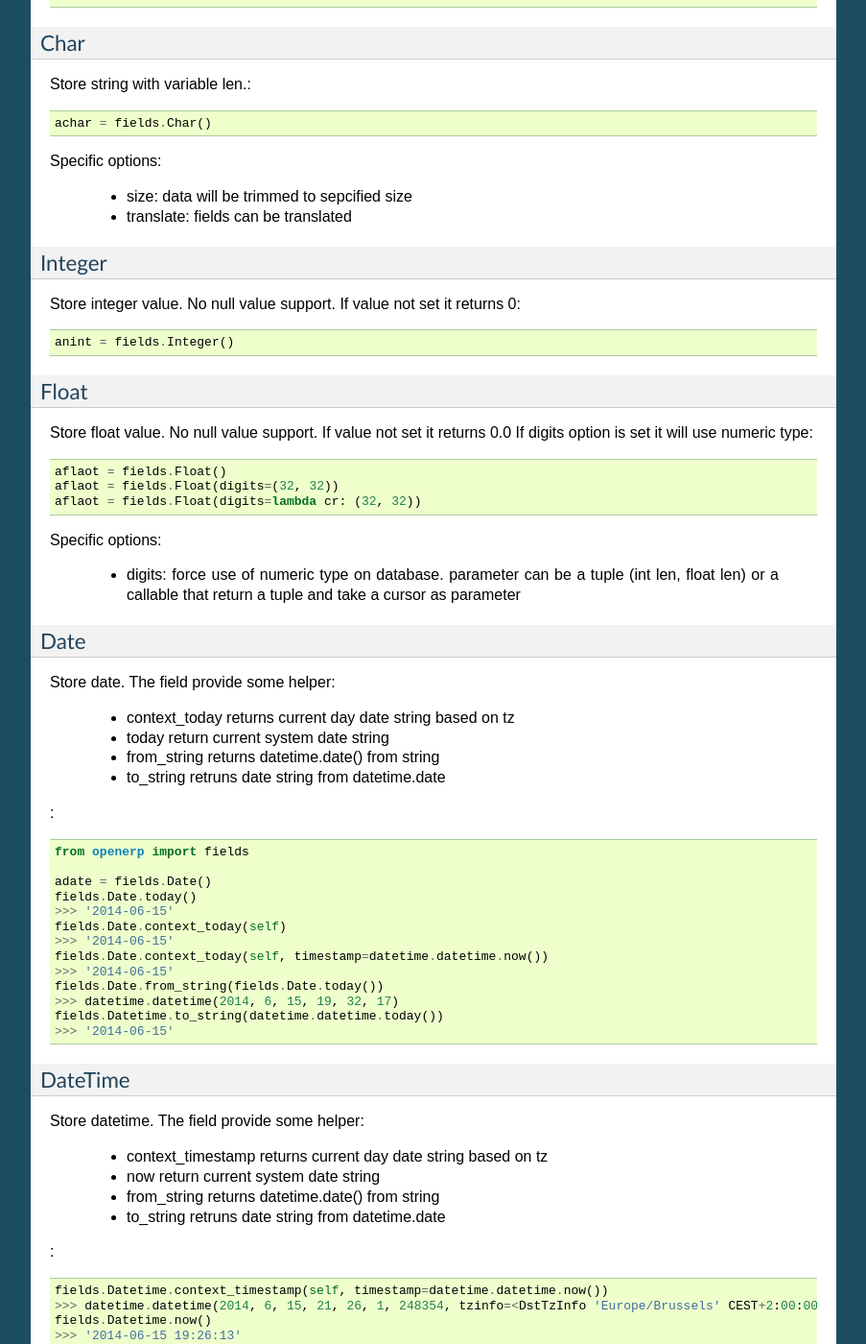
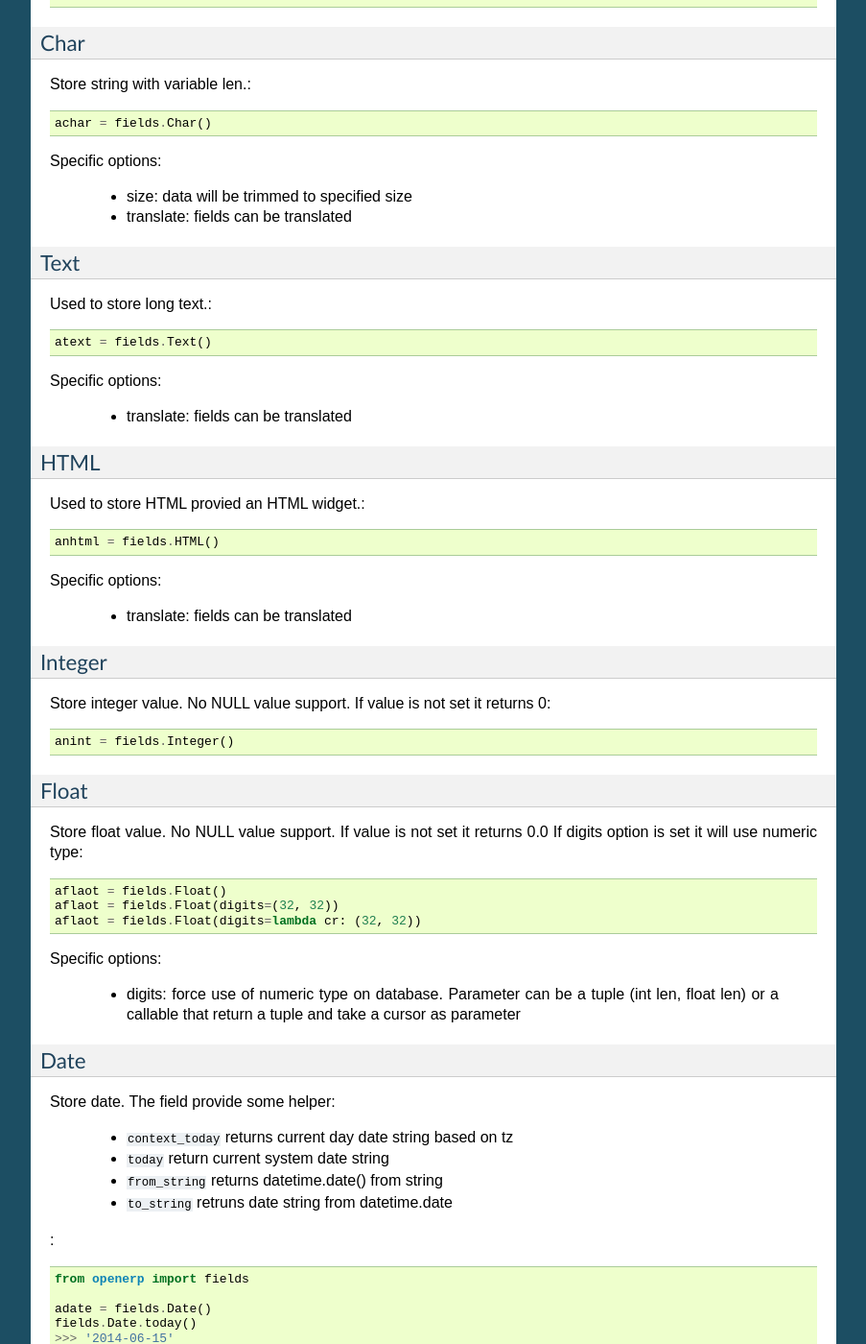
Before and after one commit to nbessi/odoo_new_api_guideline, a Sphinx documentation site: the page built from source/fields.rst, in a window 1280 px wide and 1400 px high, scrolled down 836 px. Shown: the whole window at 96% size, without its empty margins (198-1101 px from the left). Built offline with Sphinx 7.4.7, drawn with Linux system fonts in a browser that asks for light colours; formulas are drawn with MathJax 3; some of the changed text lies outside the part shown.

Commit message:
Update fields.rst

```diff
--- a/source/fields.rst
+++ b/source/fields.rst
@@ -24,7 +23,7 @@ It uses Python property under the hoods: ::
         company_dependent=True,          #  Transform columns to ir.property
     )
 
-   # the string key is not mandatory
+   # The string key is not mandatory
    # by default it wil use the property name Capitalized
 
   name = fields.Char()  #  Valid definition
@@ -59,21 +58,45 @@ Store string with variable len.: ::
 
 Specific options:
 
- * size: data will be trimmed to sepcified size
+ * size: data will be trimmed to specified size
+ * translate: fields can be translated
+
+Text
+####
+
+Used to store long text.: ::
+
+    atext = fields.Text()
+
+
+Specific options:
+
+ * translate: fields can be translated
+
+HTML
+####
+
+Used to store HTML provied an HTML widget.: ::
+
+    anhtml = fields.HTML()
+
+
+Specific options:
+
  * translate: fields can be translated
 
 
 Integer
 #######
 
-Store integer value. No null value support. If value not set it returns 0: ::
+Store integer value. No NULL value support. If value is not set it returns 0: ::
 
     anint = fields.Integer()
 
 Float
 #####
 
-Store float value. No null value support. If value not set it returns 0.0
+Store float value. No NULL value support. If value is not set it returns 0.0
 If digits option is set it will use numeric type: ::
 
 
@@ -83,7 +106,7 @@ If digits option is set it will use numeric type: ::
 
 Specific options:
 
-  * digits: force use of numeric type on database. parameter can be a tuple (int len, float len) or a callable that return a tuple and take a cursor as parameter
+  * digits: force use of numeric type on database. Parameter can be a tuple (int len, float len) or a callable that return a tuple and take a cursor as parameter
 
 Date
 ####
@@ -91,10 +114,10 @@ Date
 Store date.
 The field provide some helper:
 
-  * context_today  returns current day date string based on tz
-  * today return current system date string
-  * from_string returns datetime.date() from string
-  * to_string retruns date string from datetime.date
+  * ``context_today``  returns current day date string based on tz
+  * ``today`` return current system date string
+  * ``from_string`` returns datetime.date() from string
+  * ``to_string`` retruns date string from datetime.date
 
 : ::
 
@@ -118,10 +141,10 @@ DateTime
 Store datetime.
 The field provide some helper:
 
-  * context_timestamp  returns current day date string based on tz
-  * now return current system date string
-  * from_string returns datetime.date() from string
-  * to_string retruns date string from datetime.date
+  * ``context_timestamp``  returns current day date string based on tz
+  * ``now`` return current system date string
+  * ``from_string`` returns datetime.date() from string
+  * ``to_string`` retruns date string from datetime.date
 
 : ::
 
@@ -219,7 +242,7 @@ Specific options:
 
 Name Conflicts
 --------------
-!! fields and method name can conflict.
+!! fields and method name can conflict.!!
 
 When you call an record as a dict it will force to look on the columns.
 
@@ -294,18 +317,18 @@ To have one function that compute multiples values: ::
 Related Field
 -------------
 
-There is not anymore related fields.related type.
+There is not anymore ``fields.related`` fields.
 
 Instead you just set the name argument related to your model: ::
 
   participant_nick = field.Char(string='Nick name',
                                 related='partner_id.name')
 
-The type field named arg is not needed anymore.
+The ``type`` kwarg is not needed anymore.
 
-Setting the store key word will store the value
-and from now the value of the related fields will be autmatically
-updated. sweet. ::
+Setting the ``store`` kwarg will automatically store the value in database.
+With new API the value of the related fields will be autmatically
+updated, sweet. ::
 
   participant_nick = field.Char(string='Nick name',
                                 store=True,
```
Also changed, not shown: other parts of source/fields.rst (+8 -9 lines).
